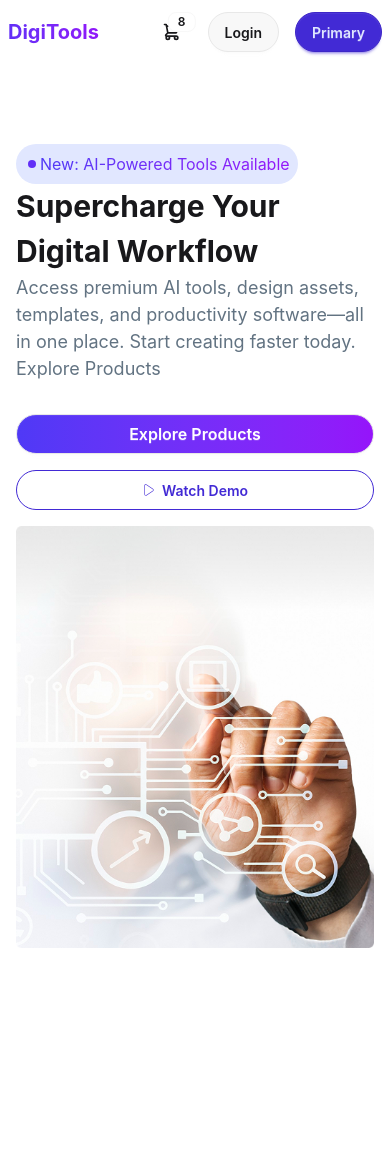
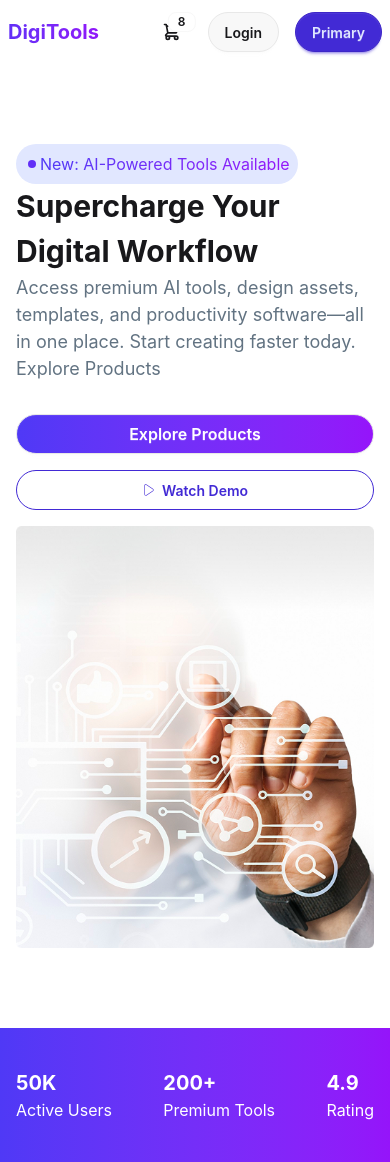
Before and after one commit to foysal41/B13-A6-DigiTools-Platform, a React (Vite) app: page / in a window 390 px wide. Before the commit the page ends 1028 px from the top, so only its background shows below. Built offline with nearby package versions, Linux system fonts and the light colour scheme.

Commit message:
added responsive count section. here added gradient backgrund and count numbers all are center aligend. Used max width for container and added proper spacing

```diff
--- a/src/App.jsx
+++ b/src/App.jsx
@@ -1,4 +1,5 @@
 import "./App.css";
+import Count from "./Components/Count/Count";
 import Hero from "./Components/Hero/Hero";
 import TopNav from "./Components/TopNav/TopNav";
 
@@ -7,6 +8,7 @@ function App() {
     <>
       <TopNav></TopNav>
       <Hero></Hero>
+      <Count></Count>
     </>
   );
 }
--- /dev/null
+++ b/src/Components/Count/Count.jsx
@@ -0,0 +1,38 @@
+import React from "react";
+
+const Count = () => {
+  return (
+    <div className="bg-linear-to-r from-[#4F39F6] to-[#9514FA]">
+      <div className="max-w-[1300px] py-[40px] mx-auto px-4">
+        {/* Count Container */}
+        <div className="flex justify-between items-center">
+          {/* First Count */}
+          <div>
+            <h3 className="text-[#ffffff] text-[20px] md:text-[60px] font-bold">
+              50K
+            </h3>
+            <p className="text-[#ffffff] text-center">Active Users</p>
+          </div>
+
+          {/* Second Count */}
+          <div>
+            <h3 className="text-[#ffffff] text-[20px] md:text-[60px]  font-bold">
+              200+
+            </h3>
+            <p className="text-[#ffffff]  text-center">Premium Tools</p>
+          </div>
+
+          {/* Third Count */}
+          <div>
+            <h3 className="text-[#ffffff] text-[20px] md:text-[60px]  font-bold">
+              4.9
+            </h3>
+            <p className="text-[#ffffff]  text-center">Rating</p>
+          </div>
+        </div>
+      </div>
+    </div>
+  );
+};
+
+export default Count;
```
